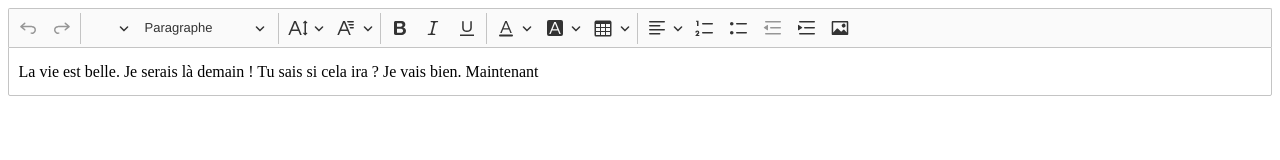
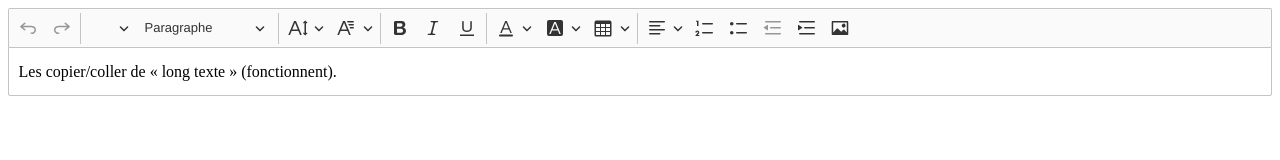
Before and after one commit to Com-Medic/commedic-ckeditor-codeur, a website built with webpack: page index.html in a window 1280 px wide. Built offline with nearby package versions, Linux system fonts and the light colour scheme.

Commit message:
Fix: More char fix and refactoring

```diff
--- a/index.html
+++ b/index.html
@@ -34,7 +34,7 @@
 </head>
 <body>
 <div id="editor">
-	La vie est belle. Je serais là demain ! Tu sais si cela ira ? Je vais bien. Maintenant
+	Les copier/coller de « long texte » (fonctionnent).
 </div>
 
 <script src="./build/ckeditor.js"></script>
--- a/src/aloe-magic/insert-aloe-magic-command.js
+++ b/src/aloe-magic/insert-aloe-magic-command.js
@@ -22,6 +22,7 @@
 				}
 			}
 		}
+		// console.log(textArray);
 		for await (let textArrayItem of textArray){
 			// textArrayItem = textArrayItem.slice( 0, -1 );
 			if(textArrayItem.charAt(0) === ' '){
```
